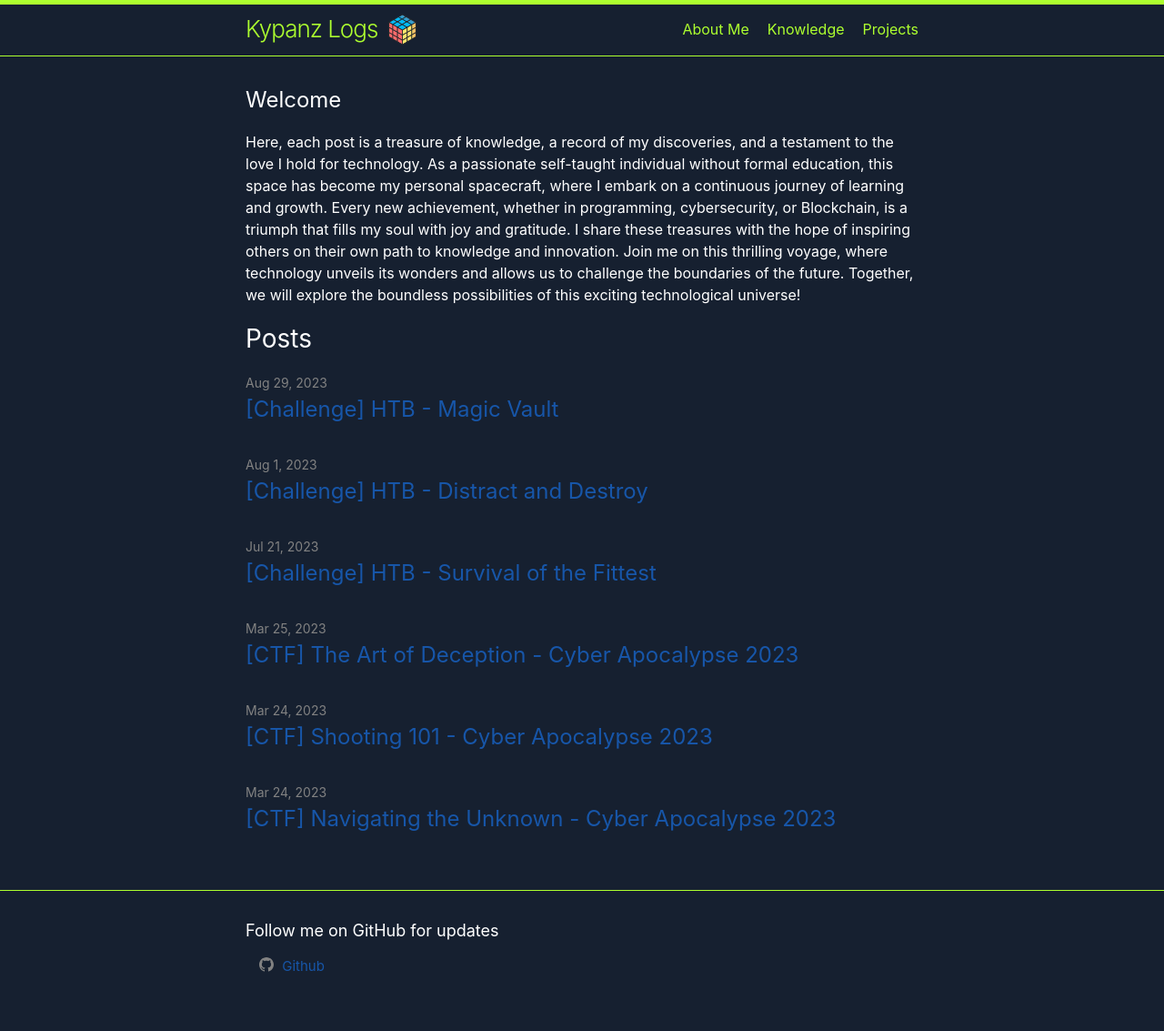
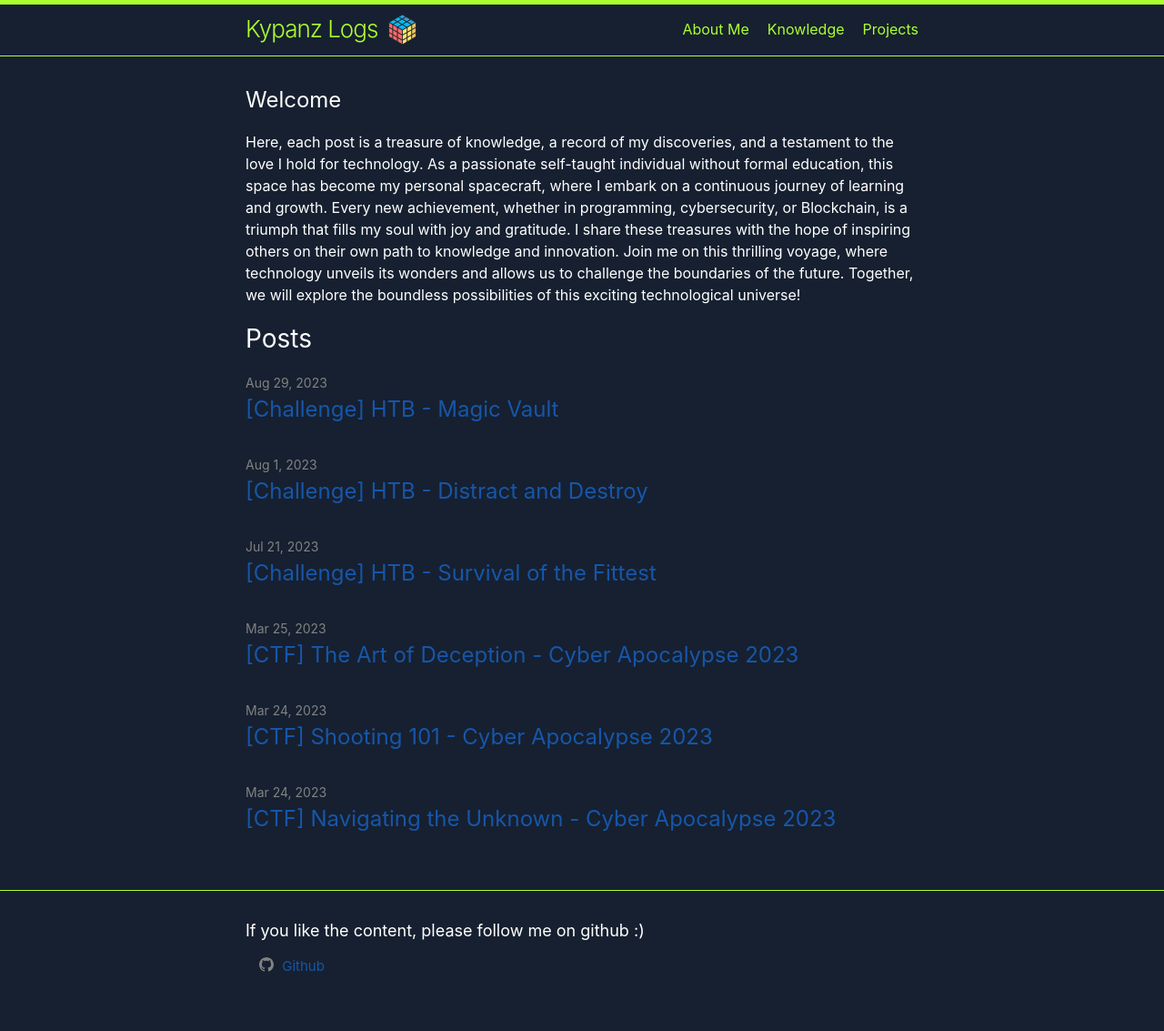
Before and after one commit to kypanz/kypanz.github.io, a Jekyll site: the page built from index.markdown, in a window 1280 px wide. Shown: the whole page at 91% size. Built offline with Jekyll 4.4.1, drawn with Linux system fonts in a browser that asks for light colours.

Commit message:
Changing the footer message D:

```diff
--- a/_includes/footer.html
+++ b/_includes/footer.html
@@ -3,7 +3,7 @@
 
   <div class="wrapper">
 
-    <h2 class="footer-heading"> Follow me on GitHub for updates  </h2>
+    <h2 class="footer-heading"> If you like the content, please follow me on github :) </h2>
     <div class="footer-col-wrapper">
 
       <div class="footer-col footer-col-1">
```
